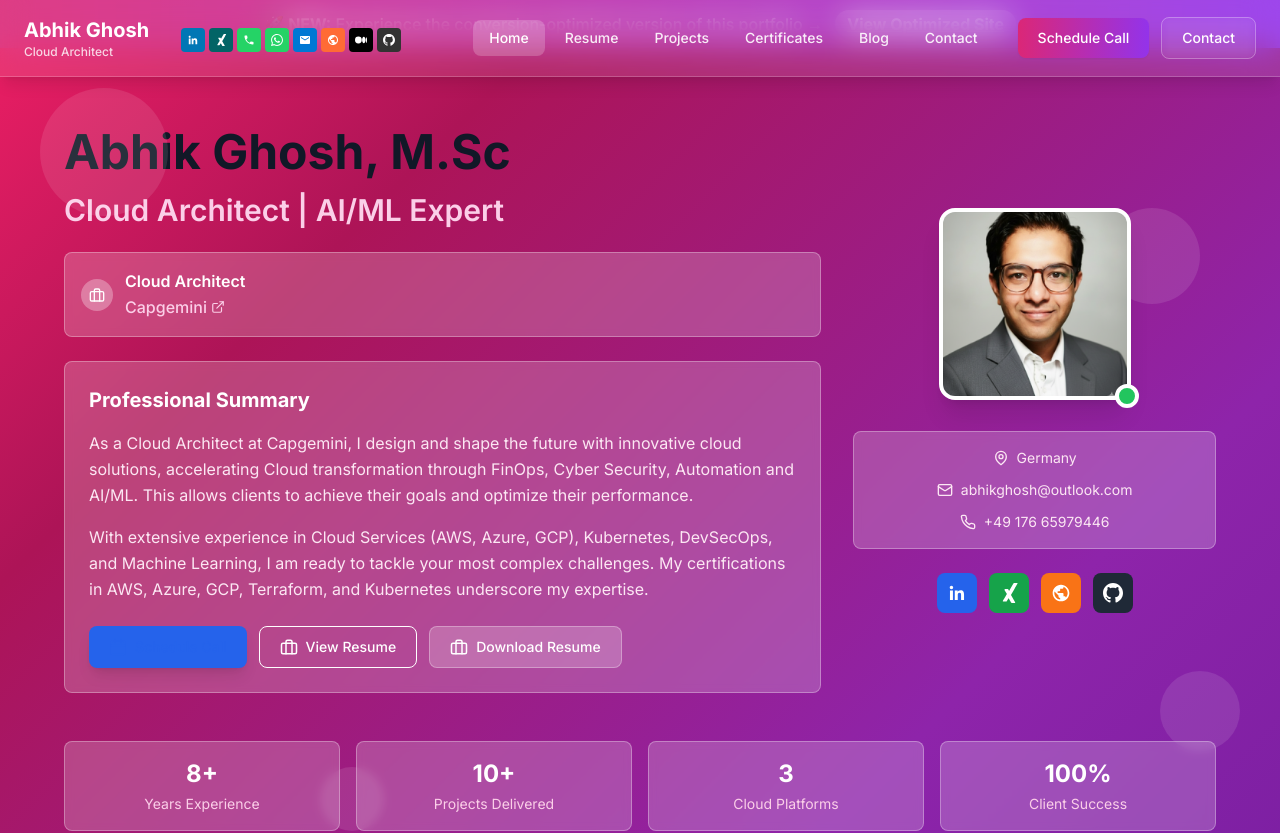
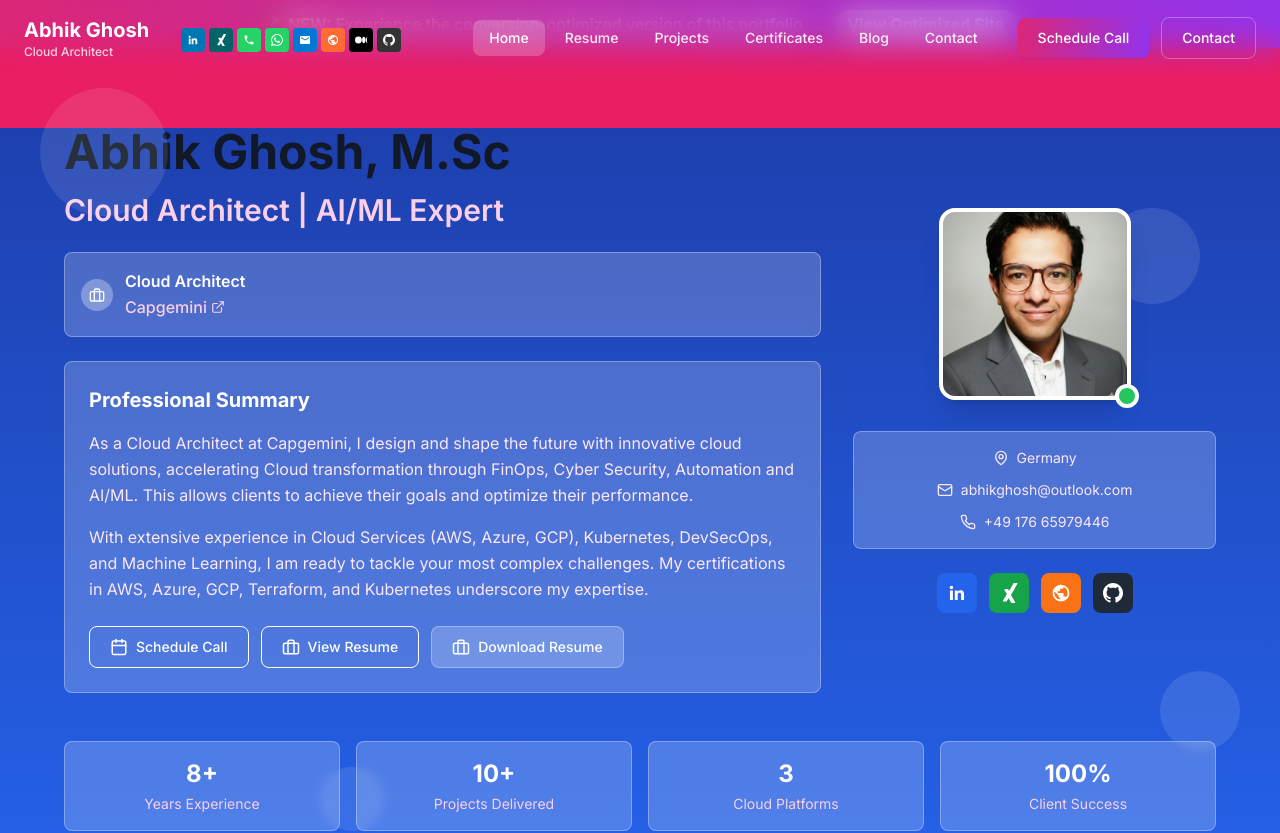
Before and after one commit to abhikghosh12/abhik.cloud, a Next.js app: page / in a window 1280 px wide. Shown: the top 833 px of the page. Built offline with nearby package versions, Linux system fonts and the light colour scheme.

Commit message:
added all pages

```diff
--- a/app/certificates/page.tsx
+++ b/app/certificates/page.tsx
@@ -73,7 +73,7 @@ export default function CertificatesPage() {
       <Navbar />
 
       {/* Professional Header */}
-      <section className="hero-gradient text-white py-20 mt-20">
+      <section className="navbar-top-gradient text-white py-20 pt-28">
         <div className="container mx-auto px-6">
           <motion.div
             initial={{ opacity: 0, y: 20 }}
--- a/app/components/Navbar.tsx
+++ b/app/components/Navbar.tsx
@@ -40,7 +40,7 @@ export default function Navbar() {
   ]
 
   return (
-    <nav className={`fixed top-0 left-0 right-0 z-50 bg-white/10 backdrop-blur-lg shadow-lg border-b border-white/20 transition-transform duration-300 ${isVisible ? 'translate-y-0' : '-translate-y-full'}`}>
+    <nav className={`fixed top-0 left-0 right-0 z-50 bg-transparent backdrop-blur-lg transition-transform duration-300 ${isVisible ? 'translate-y-0' : '-translate-y-full'}`}>
       <div className="max-w-7xl mx-auto px-6 py-4">
         <div className="flex items-center justify-between">
 
--- a/app/contact/page.tsx
+++ b/app/contact/page.tsx
@@ -99,7 +99,7 @@ export default function ContactPage() {
       <Navbar />
 
       {/* Professional Header */}
-      <section className="hero-gradient text-white py-24 mt-16">
+      <section className="navbar-top-gradient text-white py-24 pt-32">
         <div className="container mx-auto px-6">
           <div className="text-center max-w-4xl mx-auto">
             <h1 className="text-4xl lg:text-6xl font-bold mb-6">
--- a/app/globals.css
+++ b/app/globals.css
@@ -42,6 +42,16 @@ body {
   background: linear-gradient(135deg, #1e293b 0%, #334155 50%, #475569 100%);
 }
 
+/* Navbar-top gradient: Pink strip at top, then blue */
+.navbar-top-gradient {
+  background: linear-gradient(to bottom,
+    #e91e63 0%,
+    #e91e63 80px,
+    #1e40af 80px,
+    #2563eb 100%
+  );
+}
+
 /* Glass effect for modern UI */
 .glass {
   backdrop-filter: blur(16px) saturate(180%);
@@ -82,22 +92,7 @@ html {
   @apply text-gray-600 leading-relaxed;
 }
 
-/* Remove any pink/magenta colors */
-.text-pink-600,
-.text-pink-500,
-.bg-pink-600,
-.bg-pink-500,
-.border-pink-600,
-.border-pink-500 {
-  @apply text-blue-600 bg-blue-600 border-blue-600;
-}
 
-/* Fix any lingering pink styles */
-.hover\:text-pink-600:hover,
-.hover\:bg-pink-700:hover,
-.hover\:bg-pink-50:hover {
-  @apply hover:text-blue-600 hover:bg-blue-700 hover:bg-blue-50;
-}
 
 /* Professional spacing */
 .container {
--- a/app/page.tsx
+++ b/app/page.tsx
@@ -64,7 +64,7 @@ export default function Home() {
       )}
 
       {/* Professional Hero Section */}
-      <section id="home" className="hero-gradient py-20 text-white relative overflow-hidden">
+      <section id="home" className="navbar-top-gradient py-20 text-white relative overflow-hidden">
         {/* Background Graphics */}
         <div className="absolute inset-0 opacity-10">
           <div className="absolute top-10 left-10 w-32 h-32 bg-white rounded-full"></div>
@@ -132,7 +132,7 @@ export default function Home() {
                         href="https://calendly.com/abhikghosh87"
                         target="_blank"
                         rel="noopener noreferrer"
-                        className="bg-white text-pink-600 px-5 py-2.5 rounded-lg text-sm font-medium flex items-center gap-2 hover:bg-pink-50 transition-colors justify-center shadow-lg"
+                        className="bg-transparent text-white border border-white px-5 py-2.5 rounded-lg text-sm font-medium flex items-center gap-2 hover:bg-white/20 transition-colors justify-center"
                       >
                         <Calendar size={18} />
                         Schedule Call
@@ -417,7 +417,7 @@ export default function Home() {
       </section>
 
       {/* Contact Section */}
-      <section id="contact" className="py-20 hero-gradient text-white relative overflow-hidden">
+      <section id="contact" className="py-20 navbar-top-gradient text-white relative overflow-hidden">
         {/* Background Graphics */}
         <div className="absolute inset-0 opacity-10">
           <div className="absolute top-20 right-10 w-40 h-40 bg-white rounded-full"></div>
@@ -434,14 +434,14 @@ export default function Home() {
             <p className="text-xl mb-8">Get a free 30-minute strategy consultation</p>
 
             <div className="flex flex-col md:flex-row justify-center gap-8 mb-8">
-              <div className="flex items-center gap-3">
+              <a href="mailto:abhikghosh@outlook.com" className="flex items-center gap-3 hover:text-pink-100 transition-colors">
                 <Mail className="text-pink-200" />
                 <span>abhikghosh@outlook.com</span>
-              </div>
-              <div className="flex items-center gap-3">
+              </a>
+              <a href="tel:+4917665979446" className="flex items-center gap-3 hover:text-pink-100 transition-colors">
                 <Phone className="text-pink-200" />
                 <span>+49 176 65979446</span>
-              </div>
+              </a>
               <div className="flex items-center gap-3">
                 <MapPin className="text-pink-200" />
                 <span>Germany</span>
--- a/app/projects/page.tsx
+++ b/app/projects/page.tsx
@@ -44,7 +44,7 @@ export default function ProjectsPage() {
       <Navbar />
 
       {/* Professional Header */}
-      <section className="hero-gradient text-white py-24 mt-16">
+      <section className="navbar-top-gradient text-white py-24 pt-32">
         <div className="container mx-auto px-6">
           <div className="text-center max-w-4xl mx-auto">
             <h1 className="text-4xl lg:text-6xl font-bold mb-6">
--- a/app/resume/page.tsx
+++ b/app/resume/page.tsx
@@ -10,7 +10,7 @@ export default function ResumePage() {
       <Navbar />
 
       {/* Professional Header */}
-      <section className="hero-gradient text-white py-16 mt-20">
+      <section className="navbar-top-gradient text-white py-16 pt-24">
         <div className="container mx-auto px-6">
           <div className="text-center max-w-4xl mx-auto">
             <h1 className="text-4xl lg:text-6xl font-bold mb-6">
@@ -26,7 +26,7 @@ export default function ResumePage() {
                 href="https://calendly.com/abhikghosh87"
                 target="_blank"
                 rel="noopener noreferrer"
-                className="bg-white text-pink-600 px-6 py-3 rounded-lg font-semibold hover:bg-pink-50 transition-colors inline-flex items-center gap-2 shadow-lg"
+                className="bg-transparent text-white border border-white px-6 py-3 rounded-lg font-semibold hover:bg-white/20 transition-colors inline-flex items-center gap-2"
               >
                 Schedule Call
               </a>
```
